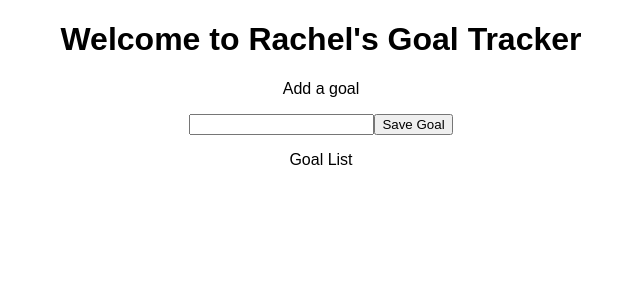
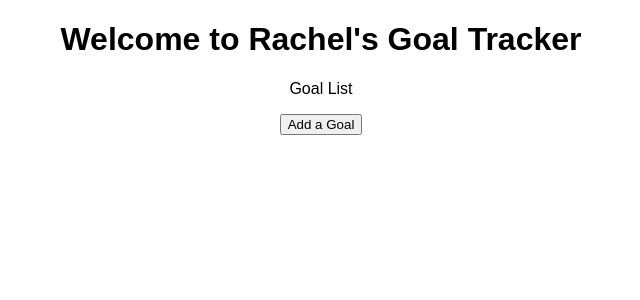
Before and after one commit to RachelKoldenhoven/goal-tracker, a React (Create React App) app: page / in a window 1280 px wide. Shown: the top 300 px of the page, without its empty margins (319-959 px from the left). Built offline with nearby package versions, Linux system fonts and the light colour scheme.

Commit message:
manage view, display goals

```diff
--- a/src/App.js
+++ b/src/App.js
@@ -9,16 +9,31 @@ class App extends Component {
         super(props);
 
         this.state = {
-            view: 'GoalAdd',
+            view: 'GoalList',
             goals: []
         }
     }
+
+    onAdd = () => {
+        super.setState({view: 'GoalAdd'});
+    };
 
     saveNewGoal = (goal) => {
         const newState = JSON.parse(JSON.stringify(this.state));
         newState.view = 'GoalList';
         newState.goals.push(goal);
-        this.setState(newState);    };
+        this.setState(newState);
+    };
+
+    get currentView() {
+        if (this.state.view === 'GoalAdd') {
+            return <GoalAdd onSave={this.saveNewGoal}/>
+        } else {
+            return <GoalList
+                goals={this.state.goals}
+                onAdd={this.onAdd}/>
+        }
+    }
 
     render() {
         return (
@@ -26,8 +41,7 @@ class App extends Component {
                 <header className="App-header">
                     <h1>Welcome to Rachel's Goal Tracker</h1>
                 </header>
-                <GoalAdd onSave={this.saveNewGoal}></GoalAdd>
-                <GoalList goals={this.state.goals}/>
+                {this.currentView}
             </div>
         );
     }
--- a/src/GoalList.js
+++ b/src/GoalList.js
@@ -1,11 +1,19 @@
 import React, {Component} from 'react';
 
 export default class GoalList extends Component {
+
+    get goals() {
+        return this.props.goals.map(goal => {
+            return <li key={goal}>{goal}</li>
+        });
+    }
 
     render() {
         return (
             <div>
                 <p>Goal List</p>
+                {this.goals}
+                <button onClick={this.props.onAdd}>Add a Goal</button>
             </div>
         )
     }
```
Also changed, not shown: 2 other files (tests, documents, lock files or other folders).
